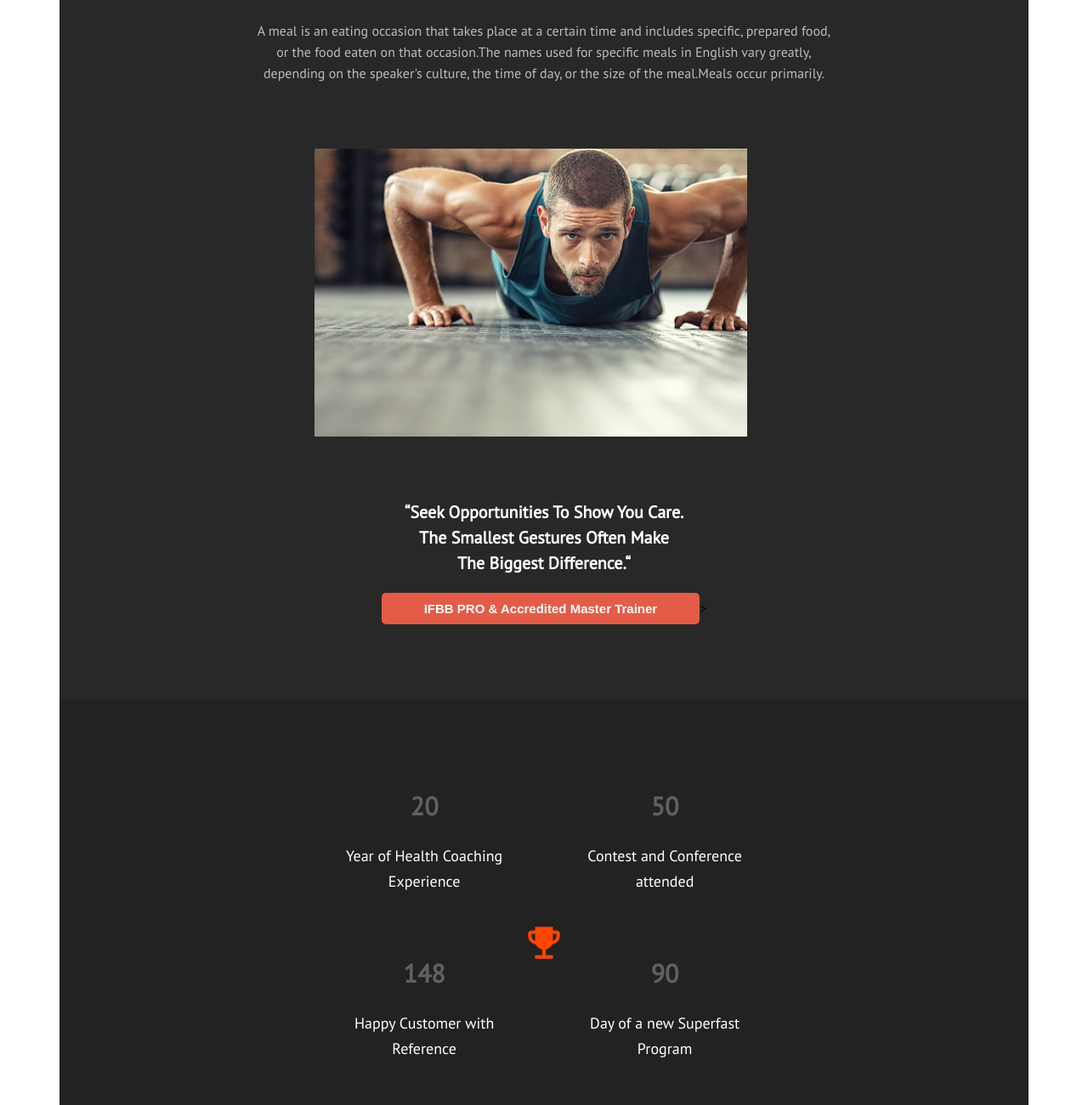
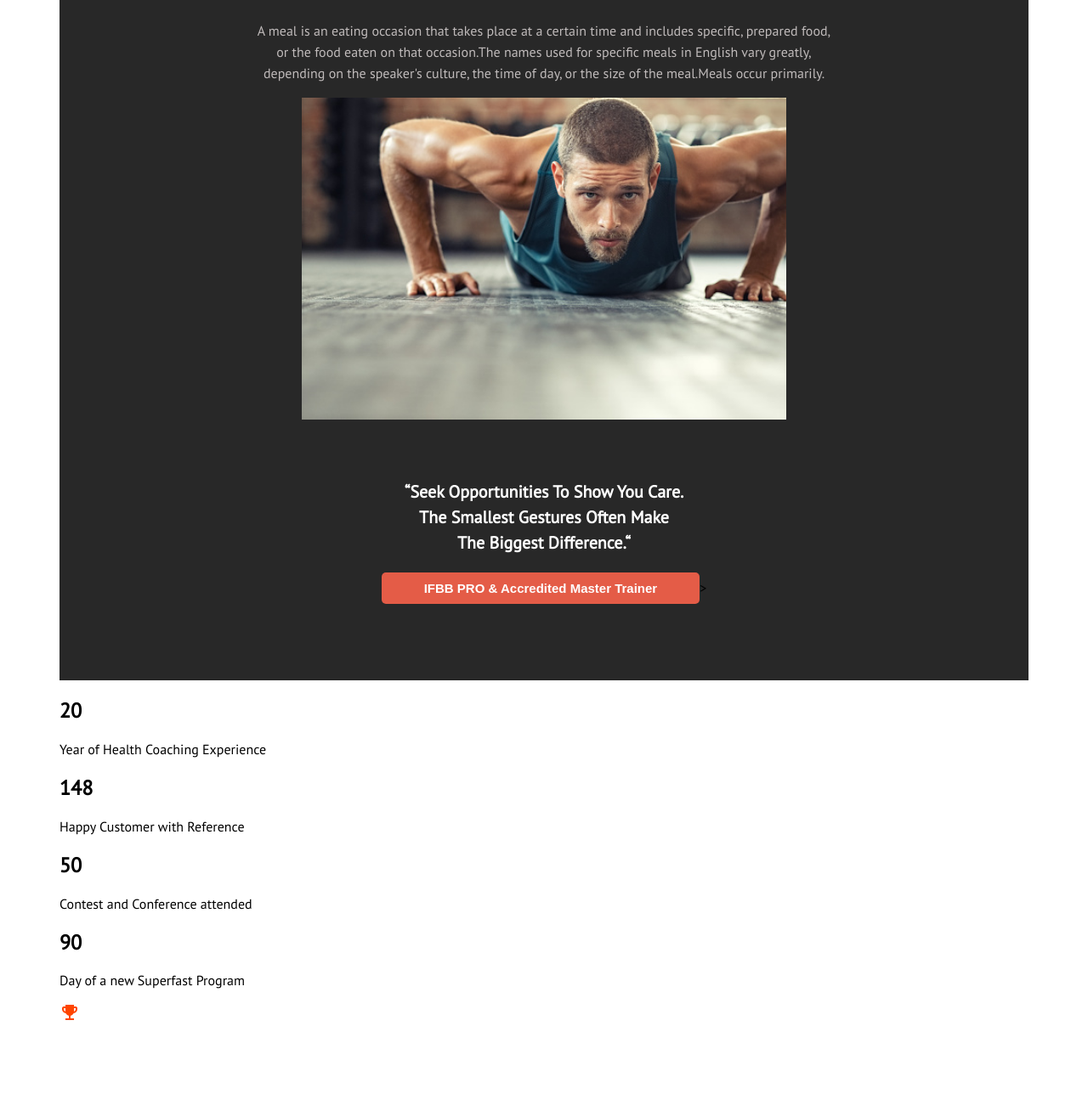
Before and after one commit to masaskrobo/coaching, a plain HTML site: page index.html in a window 1280 px wide. Shown: the part 1085-2386 px from the top of the page at 85% size. After the commit the page ends 2293 px from the top, so only its background shows below. Drawn offline with Linux system fonts and the light colour scheme.

Commit message:
image correction and html skeleton

```diff
--- a/index.html
+++ b/index.html
@@ -80,7 +80,7 @@
        </div>
      </div>
        <div class="black-div-holder">
-         <div class="black-div-holder_first">
+         <div class="black-div-holder_child">
          <div class="black-holder">
             <h2> 20</h2>
             <p>Year of Health Coaching
@@ -91,8 +91,6 @@
            <p>Happy Customer with
             Reference</p>
          </div>
-        </div>
-        <div class="black-div-holder_second">
          <div class="black-holder">
             <h2>50</h2>
             <p>Contest and Conference
@@ -103,7 +101,7 @@
             <p>Day of a new Superfast
               Program</p>
          </div>
-        </div>
+
          <span class="material-icons trophy">
           emoji_events
           </span>
--- a/main.css
+++ b/main.css
@@ -135,9 +135,13 @@ header{
     line-height: 25px;
 }
 .gray-div-holder_middle img{
-    padding-left: 300px;
-    padding-top: 60px;
+    display: block;
+    margin-left: auto;
+    margin-right: auto;
+    width: 50%;
 }
+
+
 .gray-div-holder_bottom{
     text-align: center;
 }
@@ -160,37 +164,9 @@ header{
    margin-bottom: 90px;
 
 }
-.black-div-holder{
-    background: #222222;
-    padding-top: 80px;
-    padding-bottom: 50px;
-    display: flex;
-    justify-content: center;
-    text-align: center;
+
+
+.material-icons.trophy{
+     color: orangered;
 
 }
-.black-holder{
-    padding-right: 50px;
-    padding-left: 50px;
-    padding-bottom: 30px;
-
-
-}
-.black-holder h2{
-    font-size: 30px;
-    color:rgb(98, 95, 95);
-    font-weight: bolder;
-}
-
-.black-holder p{
-    color: white;
-    font-size: 18px;
-    white-space: pre-line;
-    line-height: 30px;
-}
-.material-icons.trophy{
-     color: orangered;
-     font-size: 50px;
-     position: absolute;
-     padding-top: 180px;
-}
```
